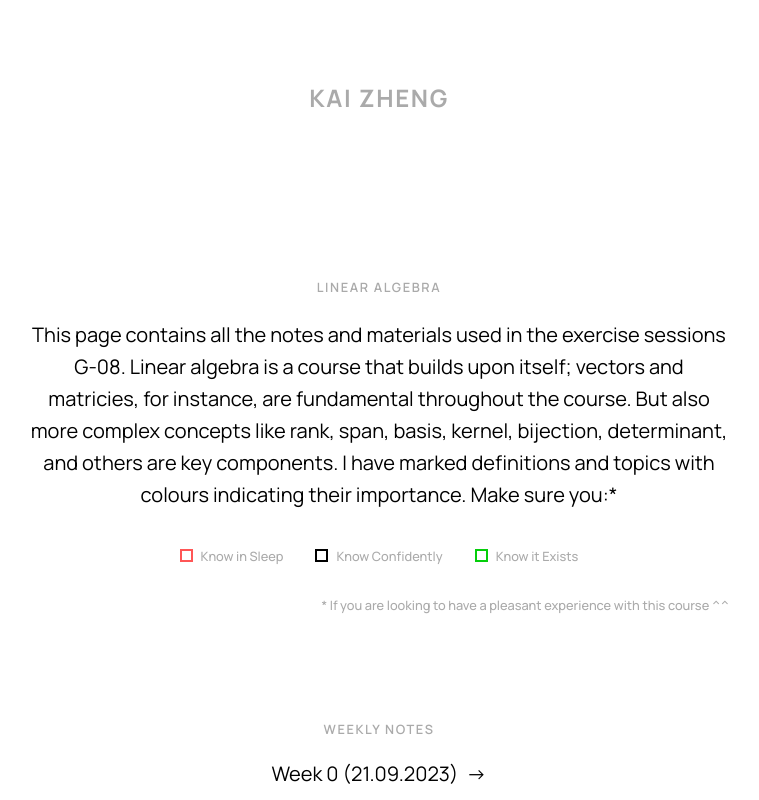
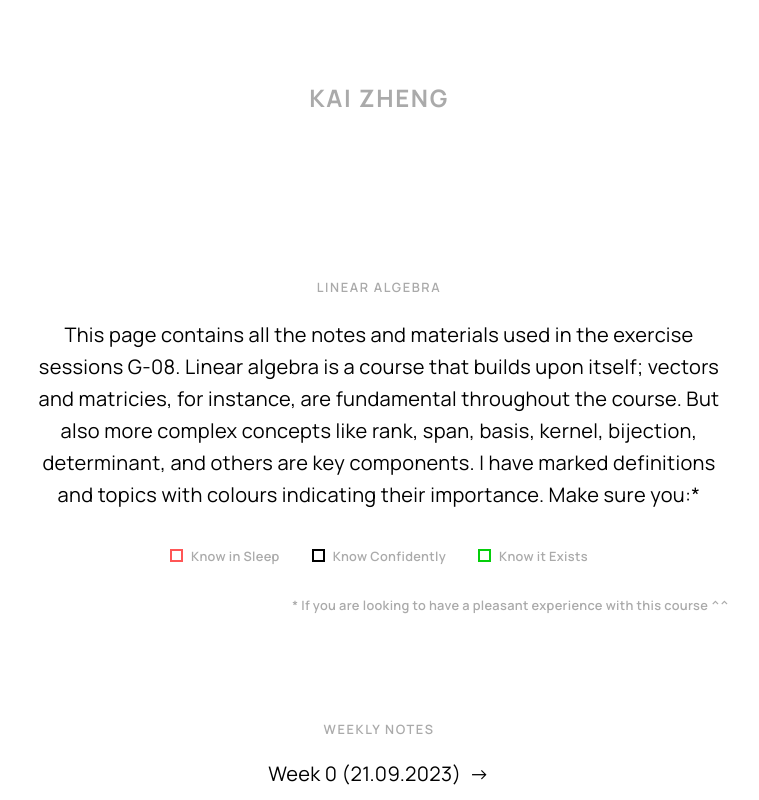
Before and after one commit to kaizhengde/kaizhengde, a React (Vite) app: page /linear-algebra in a window 1280 px wide. Shown: the top 800 px of the page, without its empty margins (261-1020 px from the left). Built offline with nearby package versions, Linux system fonts and the light colour scheme.

Commit message:
improvements

```diff
--- a/src/app/header.tsx
+++ b/src/app/header.tsx
@@ -1,8 +1,14 @@
+import { Link } from 'react-router-dom';
+
 const Header = () => {
   return (
     <section className="content">
       <div className="layer-text">
-        <h3>Kai Zheng</h3>
+        <h3>
+          <Link to="/" style={{ textDecoration: 'none', color: 'inherit' }}>
+            Kai Zheng
+          </Link>
+        </h3>
       </div>
     </section>
   )
--- a/src/components/item/item.module.css
+++ b/src/components/item/item.module.css
@@ -5,3 +5,17 @@
   align-items: center;
   justify-content: center;
 }
+
+.aItem:after
+{
+  content: '→';
+  margin-left: 0.5rem;
+  display: inline-block;
+  transition: transform 0.3s ease;
+  transform-origin: left;
+}
+
+.aItem:hover:after
+{
+  transform: scaleX(1.3);
+}
--- a/src/components/item/item.tsx
+++ b/src/components/item/item.tsx
@@ -1,3 +1,5 @@
+import styles from './item.module.css';
+
 export interface ItemProps {
   label: string;
   href?: string;
@@ -10,9 +12,9 @@ const Item: React.FC<ItemProps> = ({
   onClick,
 }) => {
   if (onClick) {
-    return <a href="" onClick={onClick}>{label}</a>;
+    return <a className={styles.aItem} href="" onClick={onClick}>{label}</a>;
   } else if (href) {
-    return <a href={href} target="_blank">{label}</a>;
+    return <a className={styles.aItem} href={href} target="_blank">{label}</a>;
   } else {
     return <p>{label}</p>;
   }
--- a/src/css/paragraphs.css
+++ b/src/css/paragraphs.css
@@ -2,7 +2,7 @@ p.footnote
 {
   font-size: var(--kai-font-size-footnote);
   line-height: var(--kai-line-height-footnote);
-  font-weight: var(--kai-font-weight-medium);
+  font-weight: var(--kai-font-weight-semi-bold);
   color: var(--kai-darkgrey);
   text-align: right;
 }
--- a/src/index.css
+++ b/src/index.css
@@ -18,6 +18,7 @@ h1
   line-height: var(--kai-line-height-h1);
   font-weight: var(--kai-font-weight-bold);
   color: var(--kai-black);
+  letter-spacing: 0.02rem;
 }
 
 h2
@@ -26,6 +27,7 @@ h2
   line-height: var(--kai-line-height-h2);
   font-weight: var(--kai-font-weight-bold);
   color: var(--kai-black);
+  letter-spacing: 0.02rem;
 }
 
 h3
@@ -54,6 +56,7 @@ p
   line-height: var(--kai-line-height-paragraph);
   font-weight: var(--kai-font-weight-normal);
   color: var(--kai-black);
+  letter-spacing: 0.02rem;
 }
 
 li
@@ -62,6 +65,7 @@ li
   line-height: var(--kai-line-height-paragraph);
   font-weight: var(--kai-font-weight-normal);
   color: var(--kai-black);
+  letter-spacing: 0.02rem;
 }
 
 a
@@ -69,17 +73,3 @@ a
   text-decoration: none;
   color: var(--kai-black);
 }
-
-a:after
-{
-  content: '→';
-  margin-left: 0.5rem;
-  display: inline-block;
-  transition: transform 0.3s ease;
-  transform-origin: left;
-}
-
-a:hover:after
-{
-  transform: scaleX(1.3);
-}
```
